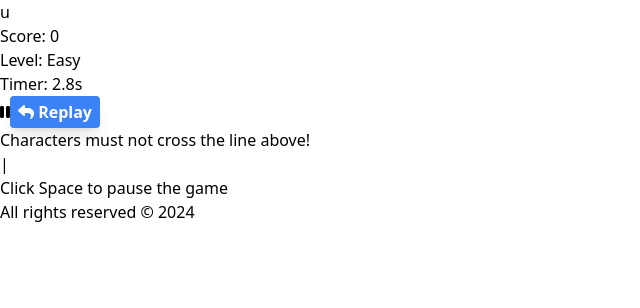
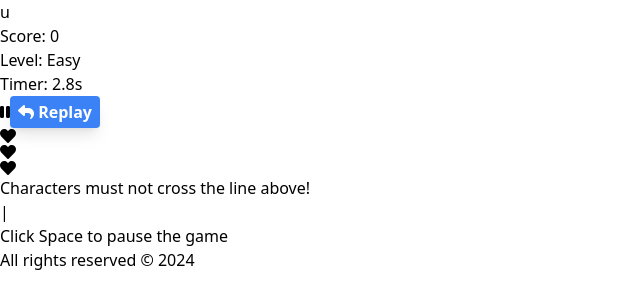
Before and after one commit to amineakkour/typingtester, a React (Vite) app: page / in a window 1280 px wide. Both pictures are taken after a click on the button "Start". Shown: the top 308 px of the page, without its empty margins (0-640 px from the left). Built offline with nearby package versions, Linux system fonts and the light colour scheme.

Commit message:
Add mistakes counter

```diff
--- a/package.json
+++ b/package.json
@@ -11,7 +11,8 @@
   },
   "dependencies": {
     "react": "^18.3.1",
-    "react-dom": "^18.3.1"
+    "react-dom": "^18.3.1",
+    "react-icons": "^5.3.0"
   },
   "devDependencies": {
     "@types/react": "^18.3.3",
--- a/src/components/Body.jsx
+++ b/src/components/Body.jsx
@@ -14,16 +14,10 @@ export default function Body({gameOver, setStarted, pause}) {
 
         document.addEventListener("keydown", eventListener);
 
-        return () => {
-            document.removeEventListener("keydown", eventListener);
-        };
+        return () => document.removeEventListener("keydown", eventListener);
     }, []);
 
-    // gameOver || pause
-
     return (
-        <div>
-            {true &&
         <div className="absolute top-1/2 left-1/2 translate-x-[-50%] translate-y-[-50%]">
 
             {pause && !gameOver &&
@@ -32,10 +26,9 @@ export default function Body({gameOver, setStarted, pause}) {
                 </div>
             }
 
-                    {
-                        gameOver &&
+            {gameOver &&
                 <div>
-                                <p className="text-red-500 text-3xl font-extrabold ">
+                    <p className="text-red-500 text-3xl font-extrabold">
                         Game is over
                     </p>
                     <div className="text-xs text-center text-stone-500">
@@ -44,7 +37,5 @@ export default function Body({gameOver, setStarted, pause}) {
                 </div>
             }
         </div>
-                }
-        </div>
     )
 }
--- a/src/components/Game.jsx
+++ b/src/components/Game.jsx
@@ -4,11 +4,12 @@ import Header from "./Header";
 import Body from "./Body";
 import Footer from "./Footer";
 
-export default function Game({setStarted, dificultyLevel, allowMistakes}) {
+export default function Game({mistakesAllowed, setStarted, dificultyLevel, allowMistakes}) {
     const [score, setScore] = useState(0);
     const [pause, setPause] = useState(false);
     const [gameOver, setGameOver] = useState(false);
     const [char, setChar] = useState("");
+    const [mistakesCounter, setMistakesCounter] = useState(0);
 
     function setNewCharacter() {
         var chars = "";
@@ -46,18 +47,23 @@ export default function Game({setStarted, dificultyLevel, allowMistakes}) {
                 setScore(sc => sc + dificultyLevel + 1);
             }else if(!["Shift", "Space", "Alt", "AltGraph", "Control"].includes(e.key)){
                 if(!allowMistakes) setGameOver(true);
+                else if(!gameOver) setMistakesCounter(c => c + 1);
             }
         }
 
         window.addEventListener("keydown", handleKeyDown);
 
         return () => window.removeEventListener("keydown", handleKeyDown);
-    }, [char, pause, gameOver]);
+    }, [char, pause, gameOver, mistakesCounter]);
+
+    useEffect(() => {
+        if(mistakesCounter >= mistakesAllowed) setGameOver(true);
+    }, [mistakesCounter])
 
     return (
         <div className="p-5">
             {!gameOver &&  <Character key={char} char={char} dificultyLevel={dificultyLevel} pause={pause} setGameOver={setGameOver} score={score} />}
-            <Header setStarted={setStarted} score={score} pause={pause} setPause={setPause} gameOver={gameOver} dificultyLevel={dificultyLevel} />
+            <Header mistakesCounter={mistakesCounter} mistakesAllowed={mistakesAllowed} setStarted={setStarted} score={score} pause={pause} setPause={setPause} gameOver={gameOver} dificultyLevel={dificultyLevel} />
             <Body gameOver={gameOver} setStarted={setStarted} pause={pause} />
             <Footer />
 
--- a/src/components/Header.jsx
+++ b/src/components/Header.jsx
@@ -1,6 +1,8 @@
-import { useEffect, useState } from "react"
+import { useEffect, useState } from "react";
+import { FaHeart, FaHeartBroken } from "react-icons/fa";
 
-export default function Headers({setStarted, score, pause, setPause, gameOver, dificultyLevel}) {
+
+export default function Headers({mistakesCounter, mistakesAllowed, setStarted, score, pause, setPause, gameOver, dificultyLevel}) {
     const [timer, setTimer] = useState(0);
     const [dificultyLevelInStr, setDificultyLevelInStr] = useState("");
 
@@ -36,7 +38,23 @@ export default function Headers({setStarted, score, pause, setPause, gameOver, d
         setStarted(false);
     }
 
+    function HeartsBox() {
+        const totalHearts = mistakesAllowed;
+        const brokenHearts = Math.min(mistakesCounter, mistakesAllowed);
+        const fullHearts = totalHearts - brokenHearts;
+
         return (
+            <div className="flex gap-1 text-red-500 flex-wrap my-2">
+                {/* Render hearts (full or broken) */}
+                {Array.from(Array(totalHearts).keys()).map((_, ind) =>
+                    ind < fullHearts ? <FaHeart key={ind} /> : <FaHeartBroken className="opacity-70" key={ind} />
+                )}
+            </div>
+        );
+    }
+
+    return (
+        <div>
             <div className="flex justify-between items-center">
                 <h2 className={`${score ? "flash" : ""}`} key={score}>Score: {score}</h2>
                 <div className="flex gap-5 items-center">
@@ -49,5 +67,8 @@ export default function Headers({setStarted, score, pause, setPause, gameOver, d
                     </button>
                 </div>
             </div>
+
+            <HeartsBox />
+        </div>
     )
 }
--- a/src/components/Skelaton.jsx
+++ b/src/components/Skelaton.jsx
@@ -7,6 +7,7 @@ export default function Skelaton() {
     const [dificultyLevel, setDificultyLevel] = useState(parseInt(localStorage.getItem("dificulty_level")) || 0);
     const [allowMistakes, setAllowMistakes] = useState(true);
     const [deviceAllowed, setDeviceAllowed] = useState(true);
+    const [mistakesAllowed, setMistakesAllowed] = useState(3);
 
     useEffect(() => {
         if(window.outerWidth < 700) setDeviceAllowed(false);
@@ -14,9 +15,9 @@ export default function Skelaton() {
 
     if(deviceAllowed) {
         if (started) {
-            return <Game setStarted={setStarted} dificultyLevel={dificultyLevel} allowMistakes={allowMistakes} />;
+            return <Game mistakesAllowed={mistakesAllowed} setStarted={setStarted} dificultyLevel={dificultyLevel} allowMistakes={allowMistakes} />;
         } else {
-            return <Starter allowMistakes={allowMistakes} setAllowMistakes={setAllowMistakes} setStarted={setStarted} dificultyLevel={dificultyLevel} setDificultyLevel={setDificultyLevel} />
+            return <Starter mistakesAllowed={mistakesAllowed} setMistakesAllowed={setMistakesAllowed} allowMistakes={allowMistakes} setAllowMistakes={setAllowMistakes} setStarted={setStarted} dificultyLevel={dificultyLevel} setDificultyLevel={setDificultyLevel} />
         }
     }else{
         return <div className='p-5'>
--- a/src/components/Starter.jsx
+++ b/src/components/Starter.jsx
@@ -1,6 +1,6 @@
 import { useEffect, useRef, useState } from "react";
 
-export default function Starter({setStarted, dificultyLevel, setDificultyLevel, allowMistakes, setAllowMistakes}) {
+export default function Starter({mistakesAllowed, setMistakesAllowed, setStarted, dificultyLevel, setDificultyLevel, allowMistakes, setAllowMistakes}) {
     const startBtn = useRef();
 
     useEffect(() => {
@@ -11,6 +11,10 @@ export default function Starter({setStarted, dificultyLevel, setDificultyLevel,
         //set dificulty level on localstorage
         localStorage.setItem("dificulty_level", dificultyLevel);
     }, [dificultyLevel])
+
+    function changeMistakesAllowed(direction) {
+        setMistakesAllowed(prv => prv + direction > 1 ? prv + direction : prv);
+    }
 
     return <div>
 
@@ -24,13 +28,24 @@ export default function Starter({setStarted, dificultyLevel, setDificultyLevel,
                 <h4 className="font-semibold">Set dificulty level</h4>
                 <div className="flex gap-1">
                     {["Easy", "Medium", "Hard"].map((btn, ind) => {
-                        return <button key={ind} onClick={e => setDificultyLevel(ind)} className={`bg-gray-100 border border-stone-200 hover:bg-gray-200 p-0.5 rounded-sm shadow-lg ${ind == dificultyLevel ? "border-none font-semibold ring-2 ring-black" : 1}`}>{btn}</button>
+                        return <button key={ind} onClick={e => setDificultyLevel(ind)} className={`bg-stone-100 border border-stone-200 hover:bg-stone-200 p-0.5 rounded-sm shadow-lg ${ind == dificultyLevel ? "border-none font-semibold ring-2 ring-black" : 1}`}>{btn}</button>
                     })}
                 </div>
 
                 <div className="my-3 flex gap-1 items-center">
                     <input type="checkbox" id="allow_mistakes_inp" checked={allowMistakes} className="w-4 h-4" onChange={e => setAllowMistakes(e.target.checked)} />
-                    <label htmlFor="allow_mistakes_inp">Allow Mistakes</label>
+                    <label htmlFor="allow_mistakes_inp" className="cursor-pointer">Allow Mistakes</label>
+                    {allowMistakes &&
+                        <div className="flex gap-2">
+                            <button onClick={() => changeMistakesAllowed(-1)} className="border bg-stone-100 hover:bg-stone-200 border-stone-300 text-stone-500 w-5 rounded-sm">-</button>
+                            <label>{mistakesAllowed}</label>
+                            <button onClick={() => changeMistakesAllowed(1)} className="border bg-stone-100 hover:bg-stone-200 border-stone-300 text-stone-500 w-5 rounded-sm">+</button>
+
+                            {mistakesAllowed != 3 &&
+                                <button onClick={(() => setMistakesAllowed(3))} className="border bg-stone-100 hover:bg-stone-200 border-stone-300 rounded-sm px-1">reset</button>
+                            }
+                        </div>
+                    }
                 </div>
 
                 <button ref={startBtn} onClick={() => setStarted(true)} className="btn-1">Start</button>
```
Also changed, not shown: src/components/Character.jsx (line endings or trailing spaces), 1 other file (tests, documents, lock files or other folders). Lines whose indentation alone changed are shown as unchanged.
